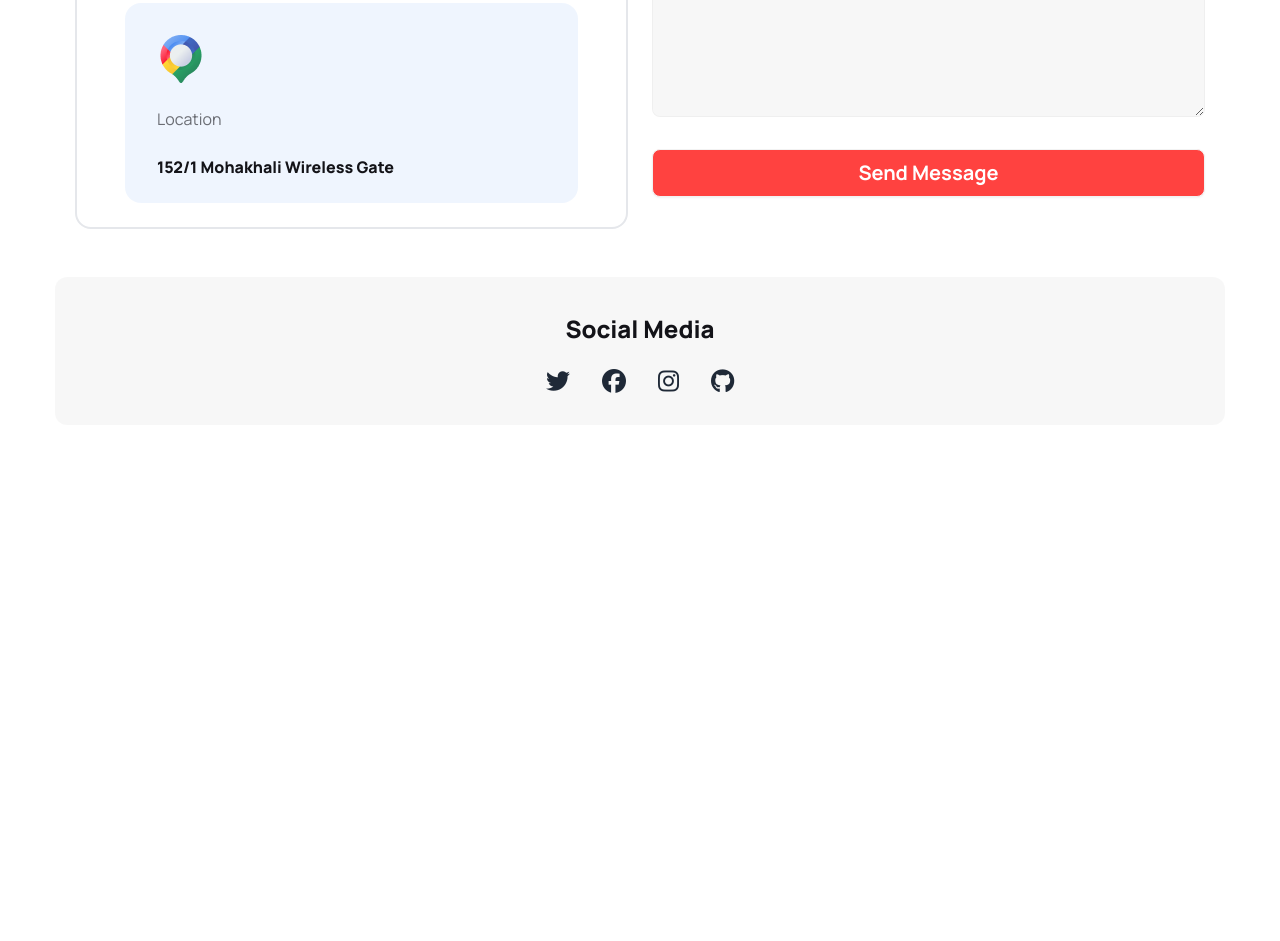
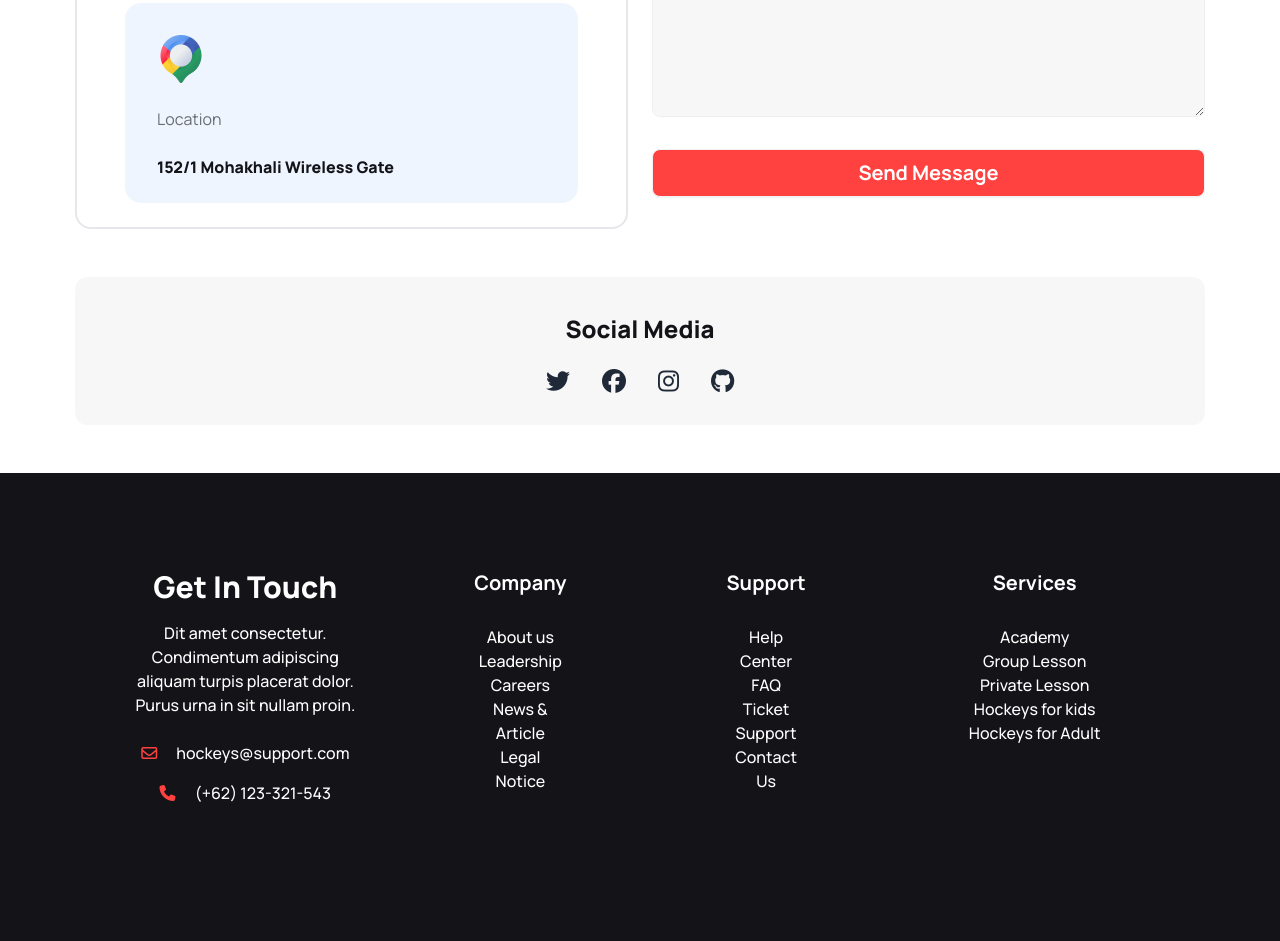
Before and after one commit to alamshahriar/B9A3-Hockeys, a plain HTML site: page index.html in a window 1280 px wide. Shown: the part 5383-6324 px from the top of the page. Before the commit the page ends 5856 px from the top, so only its background shows below. Drawn offline with nearby package versions, Linux system fonts and the light colour scheme.

Commit message:
finished the footer section

```diff
--- a/index.html
+++ b/index.html
@@ -465,7 +465,7 @@
                 <div class="col-span-4 lg:my-8 lg:ml-8 my-6 mx-11">
                     <img src="images/Rectangle 4 (9).png" alt="">
                 </div>
-                <div class="w-full col-span-8 lg:mt-4 lg:pr-10 ml-2 mr-2">
+                <div class="col-span-8 lg:mt-4 lg:pr-10 ml-2 mr-2">
                     <div class="collapse collapse-plus border-b rounded-none border-[#1313181A] px-0 ">
                         <input type="checkbox" name="my-accordion-3" />
                         <div class="collapse-title text-xl font-bold pl-0">Our
@@ -612,7 +612,7 @@
             </div>
             </div>
         </section>
-        <section class="my-12">
+        <section class="my-12 mx-5">
             <div class="bg-[#13131808] text-center rounded-xl">
                 <h2 class="text-2xl font-extrabold text-[#131318] pt-9 pb-6">Social Media</h2>
                 <div class="text-2xl flex justify-center items-center gap-8 pb-8">
@@ -622,6 +622,49 @@
             </div>
         </section>
     </main>
+    <footer class="bg-[#131318]">
+        <div class="text-center grid grid-cols-1 lg:gap-40 lg:grid-cols-3 lg:px-32 lg:py-24 py-10">
+            <div class="pb-10">
+                <h6 class="text-white text-2xl lg:text-3xl font-extrabold pb-4">Get In Touch</h6>
+                <p class="text-white text-base font-medium max-w-80 pb-6 mx-auto">Dit amet consectetur. Condimentum
+                    adipiscing
+                    aliquam turpis
+                    placerat dolor. Purus urna in sit nullam
+                    proin. </p>
+                <p class="text-white text-base font-medium pb-4"><i
+                        class="fa-regular fa-envelope text-[#FF4240] text-base pr-4"></i>
+                    hockeys@support.com</p>
+                <p class="text-white text-base font-medium"><i
+                        class="fa-solid fa-phone text-[#FF4240] text-base pr-4"></i> (+62)
+                    123-321-543</p>
+            </div>
+            <div class="flex flex-row gap-10 lg:gap-40 justify-center pb-10">
+                <div>
+                    <h4 class="text-xl text-white font-bold pb-7">Company</h4>
+                    <h5 class="text-white font-medium text-base">About us <br>
+                        Leadership <br>
+                        Careers <br>
+                        News & Article <br>
+                        Legal Notice</h5>
+                </div>
+                <div>
+                    <h4 class="text-xl text-white font-bold pb-7">Support</h4>
+                    <h5 class="text-white font-medium text-base">Help Center <br>
+                        FAQ <br>
+                        Ticket Support <br>
+                        Contact Us</h5>
+                </div>
+            </div>
+            <div>
+                <h4 class="text-xl text-white font-bold pb-7">Services</h4>
+                <h5 class="text-white font-medium text-base">Academy <br>
+                    Group Lesson <br>
+                    Private Lesson <br>
+                    Hockeys for kids <br>
+                    Hockeys for Adult</h5>
+            </div>
+        </div>
+    </footer>
 </body>
 
 </html>
```
